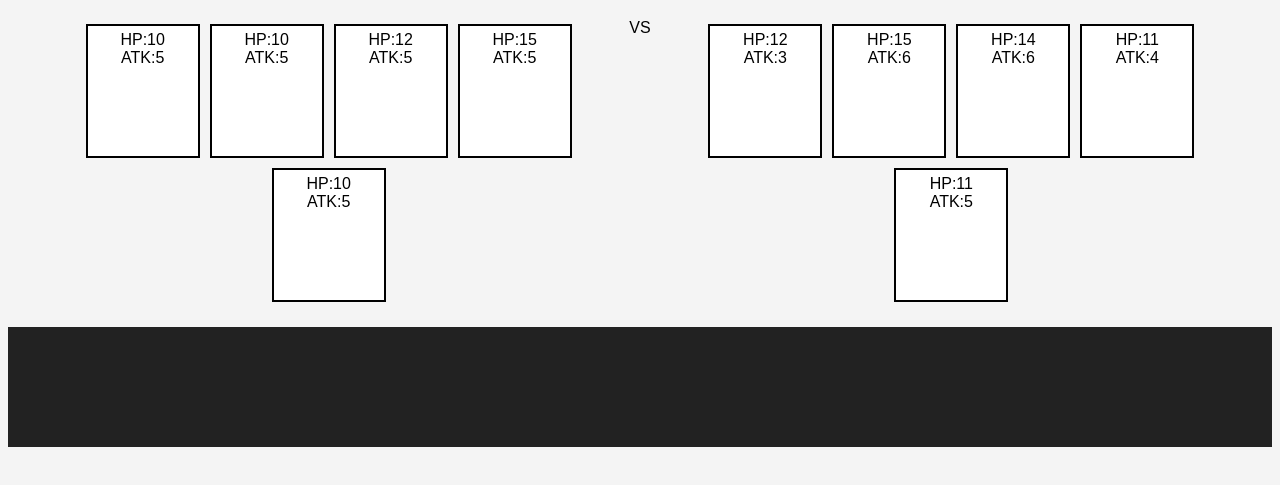
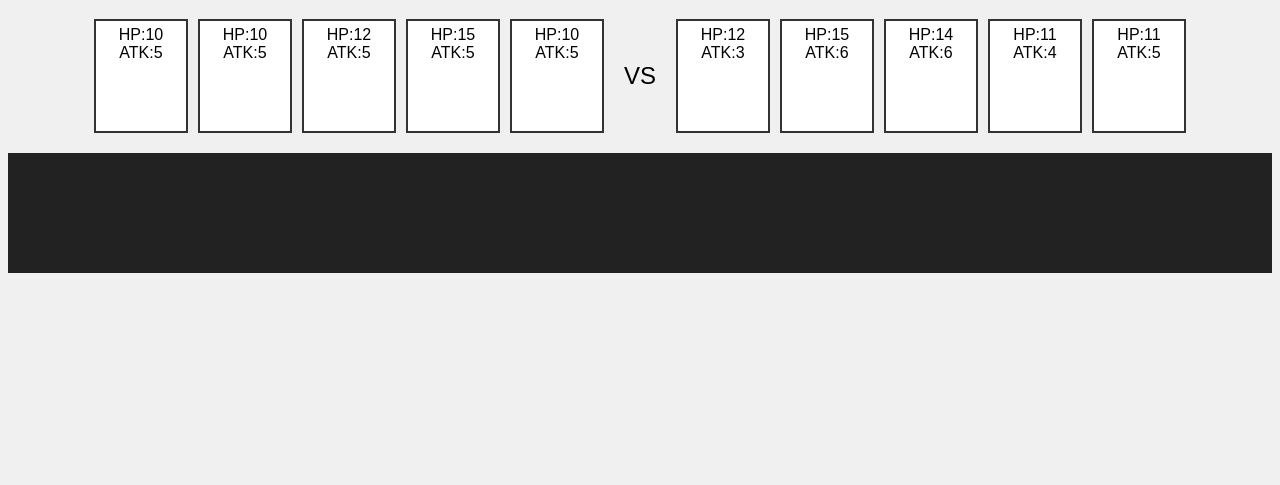
Before and after one commit to Yasucana/47.trading, a plain HTML site: page index.html in a window 1280 px wide. Shown: the part 61-546 px from the top of the page. Drawn offline with Linux system fonts and the light colour scheme.

Commit message:
Update style.css

```diff
--- a/style.css
+++ b/style.css
@@ -1,41 +1,38 @@
 body {
   font-family: sans-serif;
   text-align: center;
-  background: #f4f4f4;
+  background: #f0f0f0;
 }
 #game {
   display: flex;
-  justify-content: space-around;
+  justify-content: center;
+  align-items: center;
   margin: 20px;
 }
-.board {
-  flex: 1;
+.player {
+  display: flex;
+  gap: 10px;
 }
 .card {
-  display: inline-block;
-  width: 100px;
-  height: 120px;
-  border: 2px solid black;
-  margin: 5px;
+  width: 80px;
+  height: 100px;
   background: white;
+  border: 2px solid #333;
   padding: 5px;
   cursor: pointer;
 }
 .card.dead {
-  background: #aaa;
+  background: #ccc;
   pointer-events: none;
 }
-.card.selected {
-  border: 2px solid red;
+.vs {
+  margin: 0 20px;
+  font-size: 24px;
 }
-.card.attack { background: #ffe0e0; }
-.card.defense { background: #e0e0ff; }
-.card.magic { background: #e0ffe0; }
-.card.trap { background: #fff0c0; }
 #log {
+  margin-top: 20px;
   height: 100px;
   overflow-y: auto;
-  margin-top: 20px;
   background: #222;
   color: #0f0;
   padding: 10px;
```
